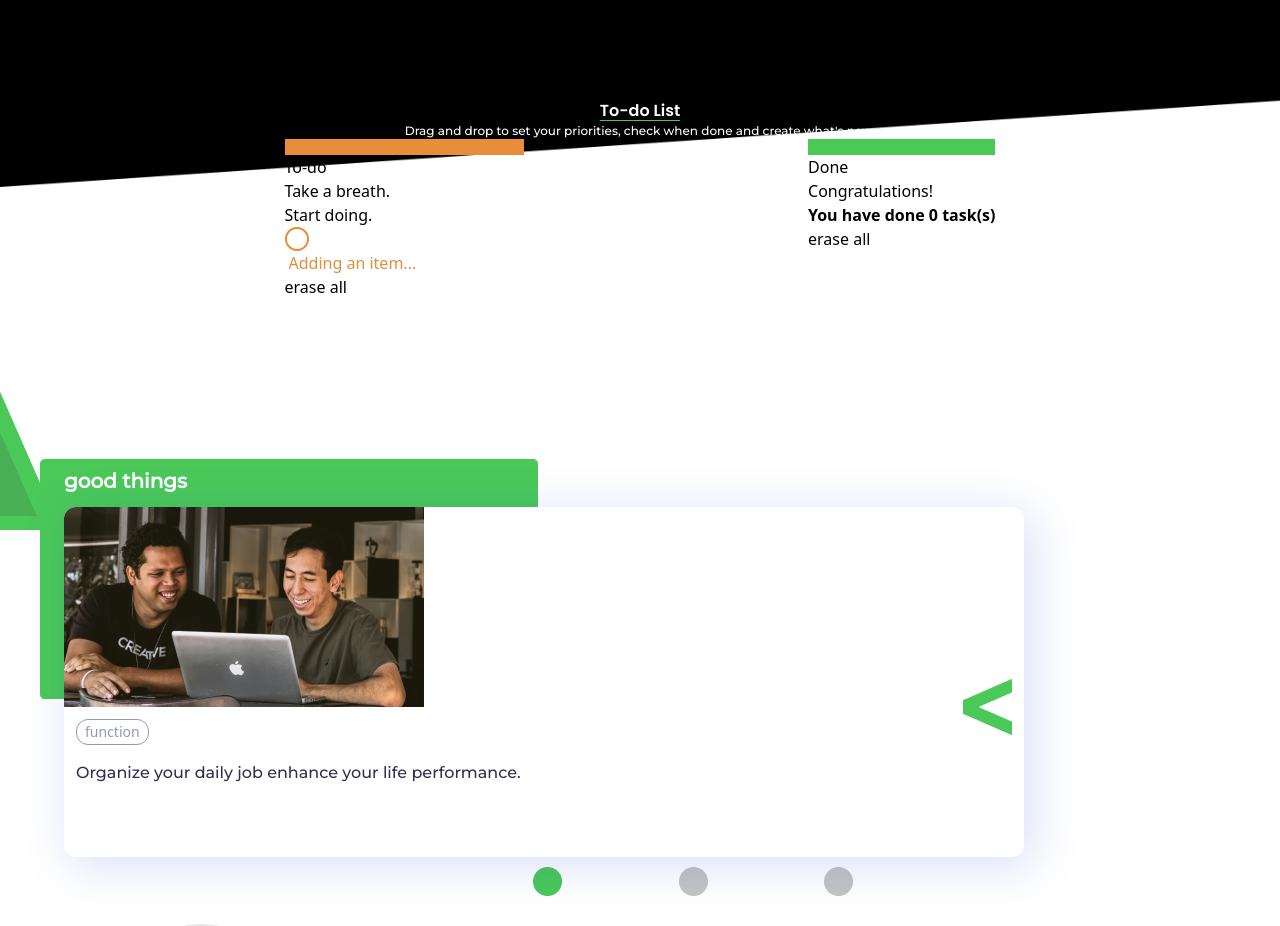
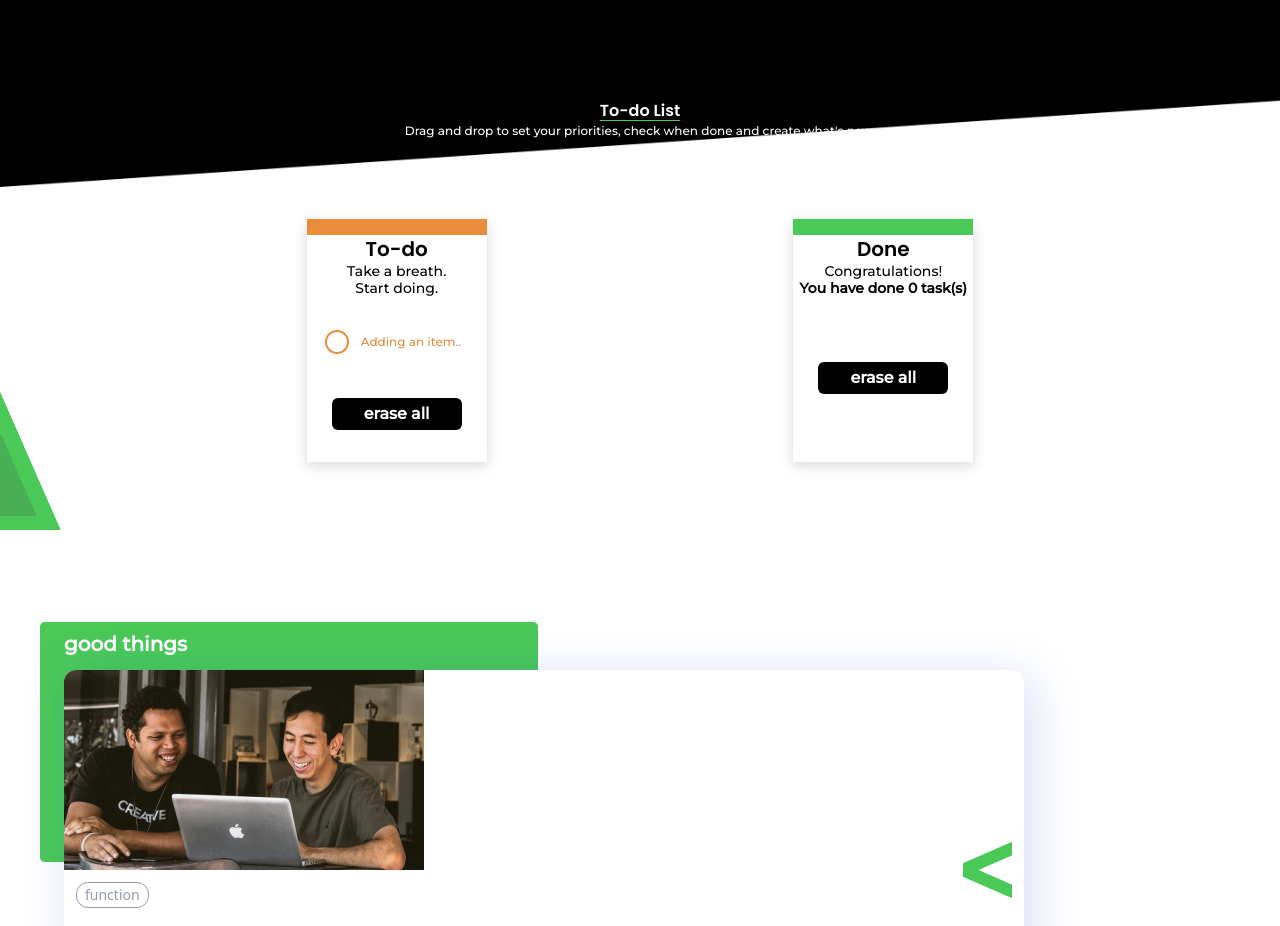
Before and after one commit to talesrodriguesDEV/coopers, a React (Vite) app in the folder frontend/: page / in a window 1280 px wide. Shown: the part 900-1826 px from the top of the page. Built offline with nearby package versions, Linux system fonts and the light colour scheme.

Commit message:
Refactoring CSS

```diff
--- a/frontend/src/App.css
+++ b/frontend/src/App.css
@@ -26,4 +26,28 @@
   .label-input {
     @apply flex flex-col mb-4
   }
+
+  .list-container {
+    @apply pb-8 bg-white z-20 mt-20 flex flex-col items-center w-[180px] shadow-[0_4px_12px_0px_rgba(66,66,66,0.198454)]
+  }
+
+  .list-title {
+    @apply poppins font-semibold text-xl
+  }
+
+  .list-p {
+    @apply leading-tight text-sm montserrat
+  }
+
+  .list {
+    @apply w-4/5 montserrat text-xs my-8
+  }
+
+  .task {
+    @apply leading-6 flex mb-3 w-full
+  }
+
+  .erase-tasks {
+    @apply bg-black px-8 py-1 text-white montserrat font-semibold rounded-md
+  }
 }
```
